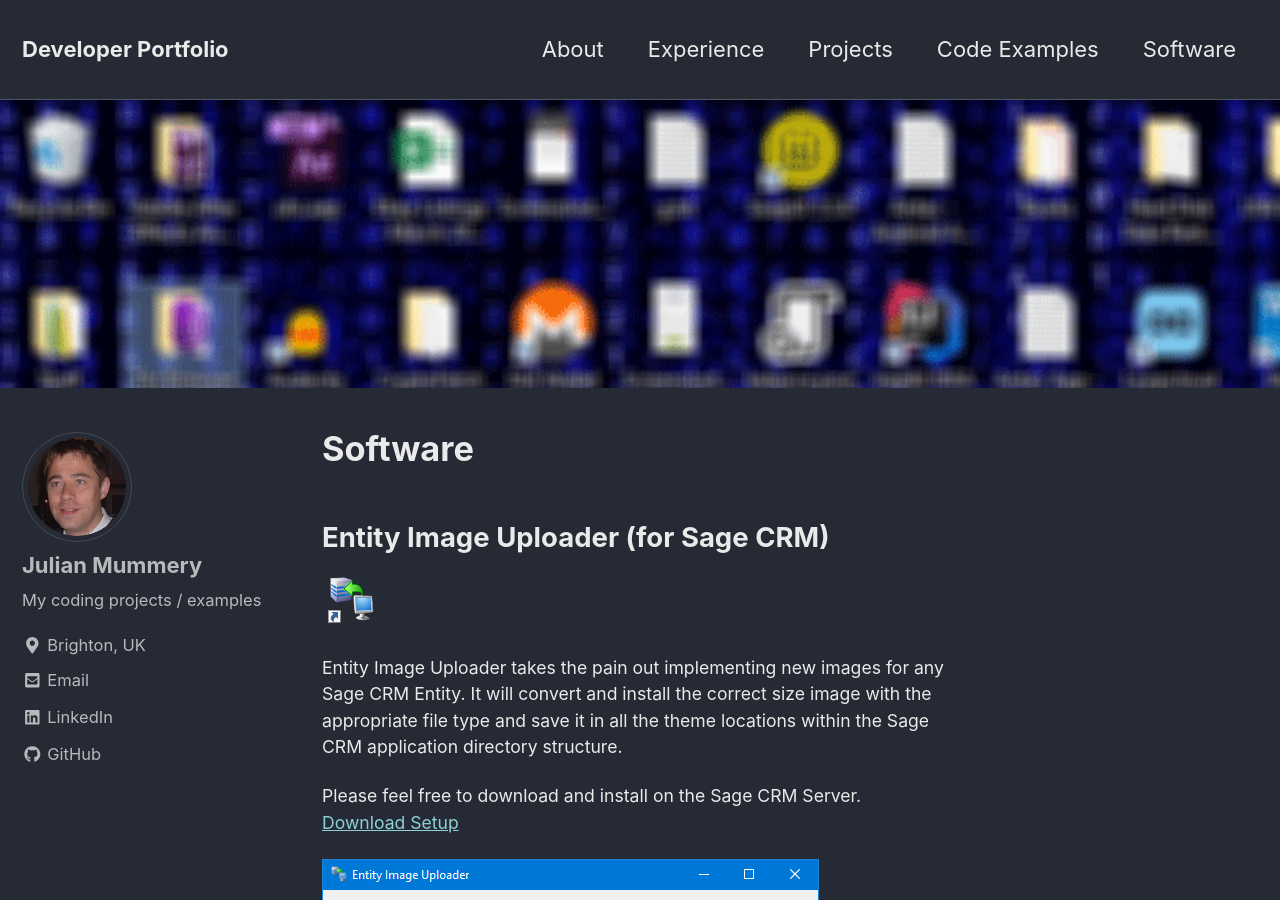
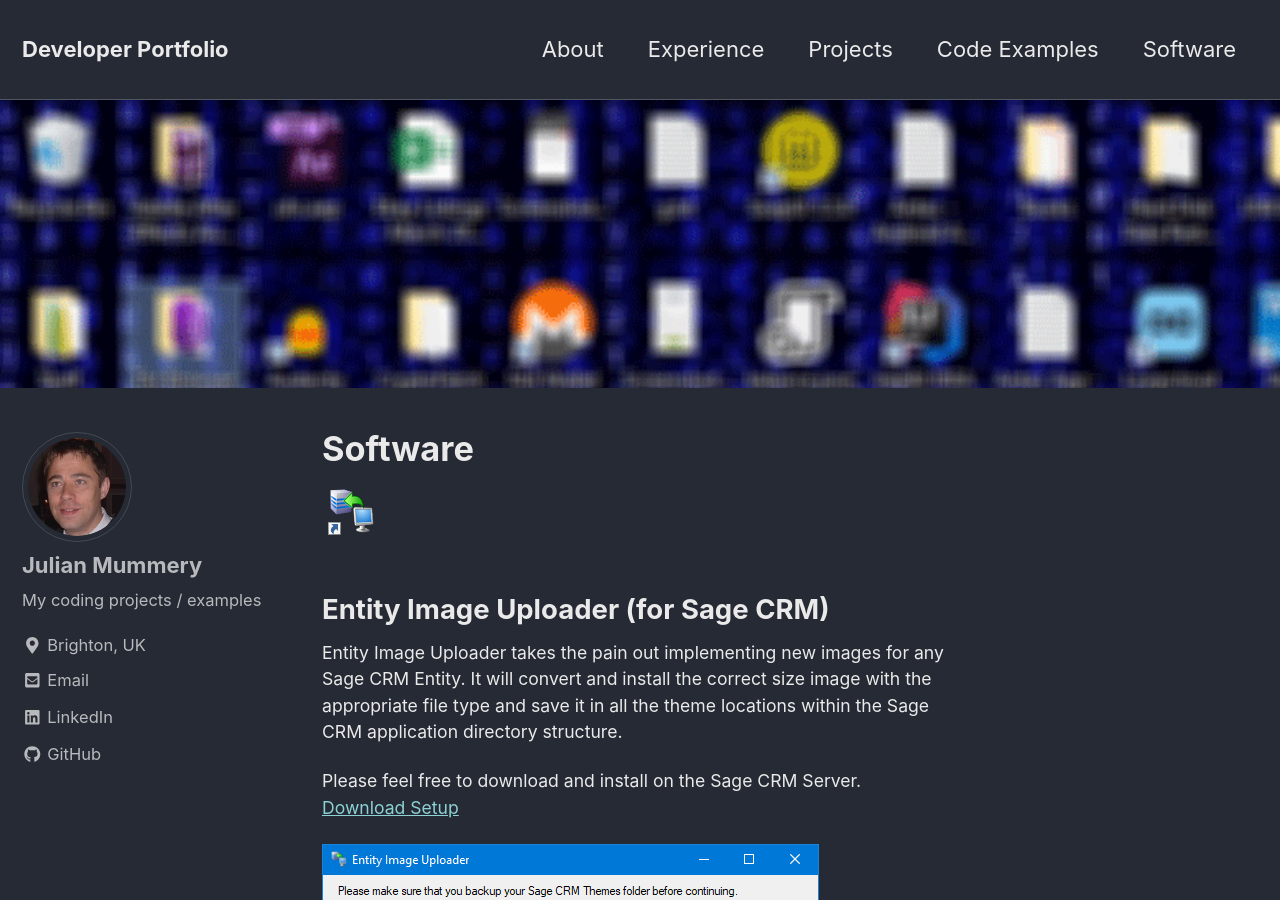
Before and after one commit to julianmummery/julianmummery.github.io, a Jekyll site: the page built from _pages/software.md, in a window 1280 px wide and 900 px high. Built offline with Jekyll 4.4.1, drawn with Linux system fonts in a browser that asks for light colours; nearby versions of some CDN libraries.

Commit message:
Update software.md

```diff
--- a/_pages/software.md
+++ b/_pages/software.md
@@ -6,8 +6,8 @@
 header:
    image: "/assets/images/header-software.png"
 ---
+<img src="/assets/images/Software-EntityImageUploader-2.png" />
 <h2>Entity Image Uploader (for Sage CRM)</h2>
-<img src="/assets/images/Software-EntityImageUploader-2.png" />
 <p style="font-size:0.80em; margin-top:0;">Entity Image Uploader takes the pain out implementing new images for any Sage CRM Entity. It will convert and install the correct size image with the appropriate file type and save it in all the theme locations within the Sage CRM application directory structure.</p>
 <p style="font-size:0.80em; margin-top:0;">Please feel free to download and install on the Sage CRM Server.<br><a href="https://1drv.ms/u/s!At3810Vk-70NgU3xinJIc_Y4BJM-?e=IeqxAM" target="_blank">Download Setup</a></p>
 <img src="/assets/images/Software-EntityImageUploader-1.png" />
```
